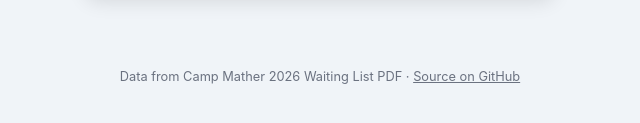
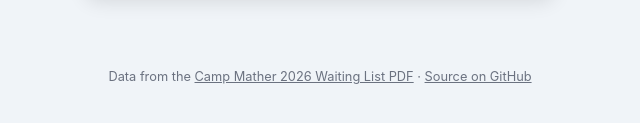
Before and after one commit to dpford/matherlist, a plain HTML site: page index.html in a window 1280 px wide. Shown: the part 221-344 px from the top of the page, 320-960 px from the left. Drawn offline with Linux system fonts and the light colour scheme.

Commit message:
Link to source PDF in footer and README

```diff
--- a/index.html
+++ b/index.html
@@ -54,7 +54,7 @@ footer{text-align:center;padding:1.5rem;color:#6b7280;font-size:.8rem}
 <div id="error"></div>
 </div>
 <div id="results"></div>
-<footer>Data from Camp Mather 2026 Waiting List PDF · <a href="https://github.com/dpford/matherlist" style="color:#6b7280" target="_blank">Source on GitHub</a></footer>
+<footer>Data from the <a href="https://sfrecpark.org/DocumentCenter/View/28472/Camp-Mather-WaitListCrosstab2026" style="color:#6b7280" target="_blank">Camp Mather 2026 Waiting List PDF</a> · <a href="https://github.com/dpford/matherlist" style="color:#6b7280" target="_blank">Source on GitHub</a></footer>
 <script>
 const DATA = {
 1:{4:"4PC,4PC"},
```
Also changed, not shown: 1 other file.
